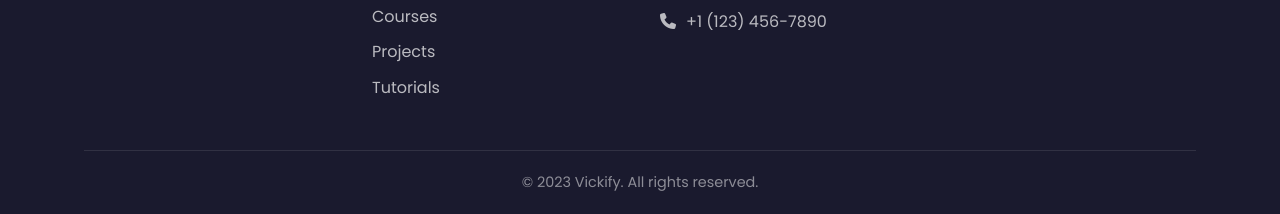
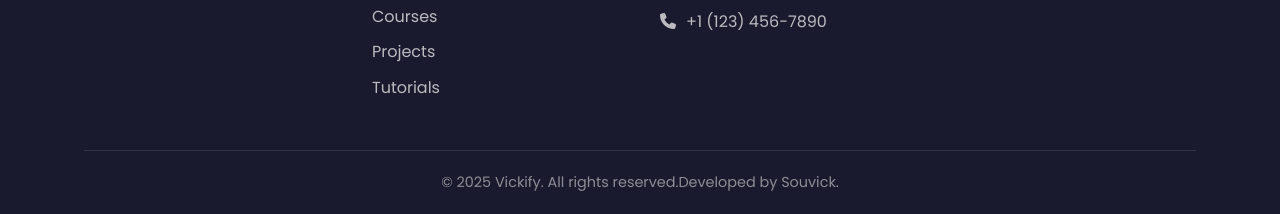
Before and after one commit to mrsouvick/vickify-website, a plain HTML site: page index.html in a window 1280 px wide. Shown: the part 4271-4485 px from the top of the page. Drawn offline with nearby package versions, Linux system fonts and the light colour scheme.

Commit message:
is this okay?

```diff
--- a/index.html
+++ b/index.html
@@ -294,7 +294,7 @@
             </div>
 
             <div class="footer-bottom">
-                <p>&copy; 2023 Vickify. All rights reserved.</p>
+                <p>&copy; 2025 Vickify. All rights reserved.Developed by Souvick.</p>
             </div>
         </div>
     </footer>
```
